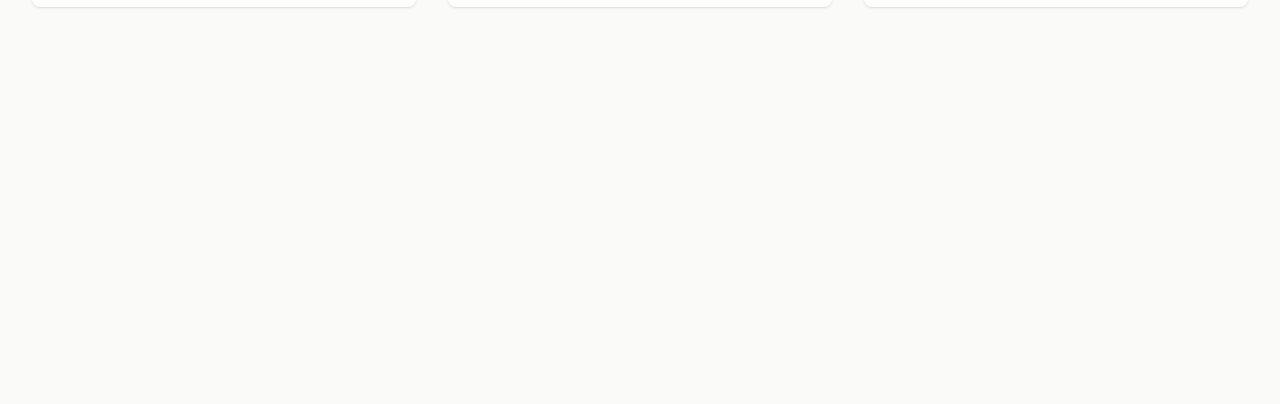
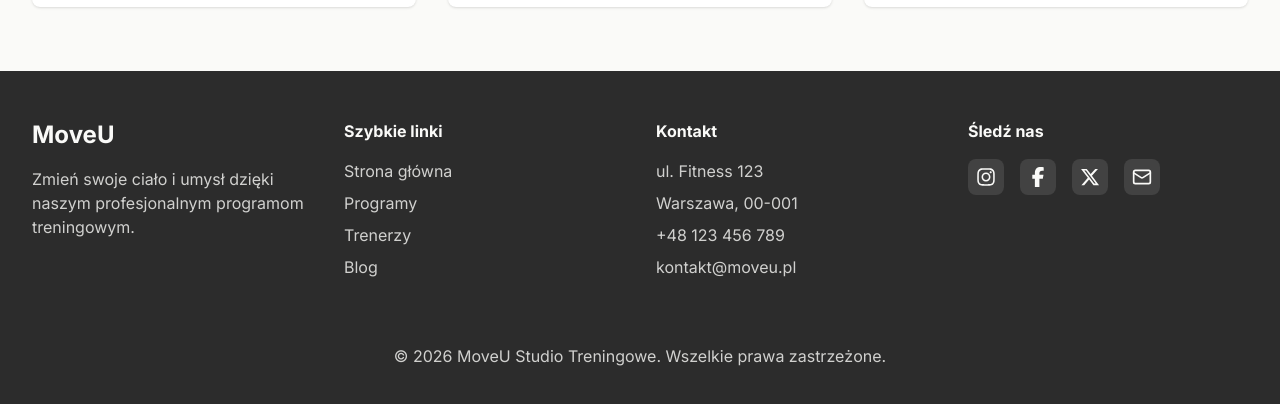
Before and after one commit to kapuscinskimateusz/moveu-studio, a Next.js app: page /blog in a window 1280 px wide. Shown: the part 1676-2080 px from the top of the page. Before the commit the page ends 1747 px from the top, so only its background shows below. Built offline with nearby package versions, Linux system fonts and the light colour scheme.

Commit message:
feat: add footer section and update trainers LinkedIn icon

```diff
--- a/src/app/blog/page.tsx
+++ b/src/app/blog/page.tsx
@@ -5,6 +5,7 @@ import Image from "next/image";
 import Link from "next/link";
 import { Calendar, Clock, ArrowRight, ArrowLeft, Search } from "lucide-react";
 import { blogPosts } from "@/lib/data/blogPosts";
+import { Footer } from "@/components/sections/footer";
 
 const categories = ["Wszystkie", ...Array.from(new Set(blogPosts.map((p) => p.category)))];
 
@@ -139,6 +140,7 @@ export default function BlogPage() {
           )}
         </div>
       </section>
+      <Footer />
     </div>
   );
 }
--- a/src/app/page.tsx
+++ b/src/app/page.tsx
@@ -5,6 +5,7 @@ import { Trainers } from "@/components/sections/trainers";
 import { Reviews } from "@/components/sections/reviews";
 import { Blog } from "@/components/sections/blog";
 import { Contact } from "@/components/sections/contact";
+import { Footer } from "@/components/sections/footer";
 
 export default function Home() {
   return (
@@ -18,6 +19,7 @@ export default function Home() {
         <Blog />
         <Contact />
       </main>
+      <Footer />
     </>
   );
 }
--- /dev/null
+++ b/src/components/sections/footer.tsx
@@ -0,0 +1,94 @@
+import Link from "next/link";
+import { Mail } from "lucide-react";
+import { FaFacebookF, FaInstagram, FaXTwitter } from "react-icons/fa6";
+
+export function Footer() {
+  return (
+    <footer className="bg-primary text-primary-foreground py-12">
+      <div className="max-w-7xl mx-auto px-4 sm:px-6 lg:px-8">
+        <div className="grid grid-cols-1 md:grid-cols-4 gap-8 mb-8">
+          <div>
+            <h3 className="text-2xl font-bold mb-4">MoveU</h3>
+            <p className="text-primary-foreground/80">
+              Zmień swoje ciało i umysł dzięki naszym profesjonalnym programom treningowym.
+            </p>
+          </div>
+
+          <div>
+            <h4 className="font-bold mb-4">Szybkie linki</h4>
+            <ul className="space-y-2 text-primary-foreground/80">
+              <li>
+                <Link href="/#hero" className="hover:text-accent transition-colors">
+                  Strona główna
+                </Link>
+              </li>
+              <li>
+                <Link href="/#offer" className="hover:text-accent transition-colors">
+                  Programy
+                </Link>
+              </li>
+              <li>
+                <Link href="/#trainers" className="hover:text-accent transition-colors">
+                  Trenerzy
+                </Link>
+              </li>
+              <li>
+                <Link href="/blog" className="hover:text-accent transition-colors">
+                  Blog
+                </Link>
+              </li>
+            </ul>
+          </div>
+
+          <div>
+            <h4 className="font-bold mb-4">Kontakt</h4>
+            <ul className="space-y-2 text-primary-foreground/80">
+              <li>ul. Fitness 123</li>
+              <li>Warszawa, 00-001</li>
+              <li>+48 123 456 789</li>
+              <li>kontakt@moveu.pl</li>
+            </ul>
+          </div>
+
+          <div>
+            <h4 className="font-bold mb-4">Śledź nas</h4>
+            <div className="flex gap-4">
+              <a
+                href="#"
+                aria-label="Instagram"
+                className="p-2 bg-primary-foreground/10 hover:bg-accent rounded-lg transition-colors"
+              >
+                <FaInstagram className="w-5 h-5" />
+              </a>
+              <a
+                href="#"
+                aria-label="Facebook"
+                className="p-2 bg-primary-foreground/10 hover:bg-accent rounded-lg transition-colors"
+              >
+                <FaFacebookF className="w-5 h-5" />
+              </a>
+              <a
+                href="#"
+                aria-label="Twitter"
+                className="p-2 bg-primary-foreground/10 hover:bg-accent rounded-lg transition-colors"
+              >
+                <FaXTwitter className="w-5 h-5" />
+              </a>
+              <a
+                href="mailto:kontakt@moveu.pl"
+                aria-label="Email"
+                className="p-2 bg-primary-foreground/10 hover:bg-accent rounded-lg transition-colors"
+              >
+                <Mail className="w-5 h-5" />
+              </a>
+            </div>
+          </div>
+        </div>
+
+        <div className="border-t border-primary-foreground/20 pt-8 text-center text-primary-foreground/80">
+          <p>&copy; 2026 MoveU Studio Treningowe. Wszelkie prawa zastrzeżone.</p>
+        </div>
+      </div>
+    </footer>
+  );
+}
--- a/src/components/sections/trainers.tsx
+++ b/src/components/sections/trainers.tsx
@@ -1,5 +1,5 @@
 import { Award } from "lucide-react";
-import { FaInstagram, FaLinkedinIn } from "react-icons/fa";
+import { FaInstagram, FaLinkedin } from "react-icons/fa";
 import Image from "next/image";
 
 type Trainer = {
@@ -86,7 +86,7 @@ export function Trainers() {
                     aria-label="LinkedIn"
                     className="rounded-lg bg-muted p-2 text-foreground transition-colors hover:bg-accent"
                   >
-                    <FaLinkedinIn className="h-5 w-5" />
+                    <FaLinkedin className="h-5 w-5" />
                   </a>
                 </div>
               </div>
```
